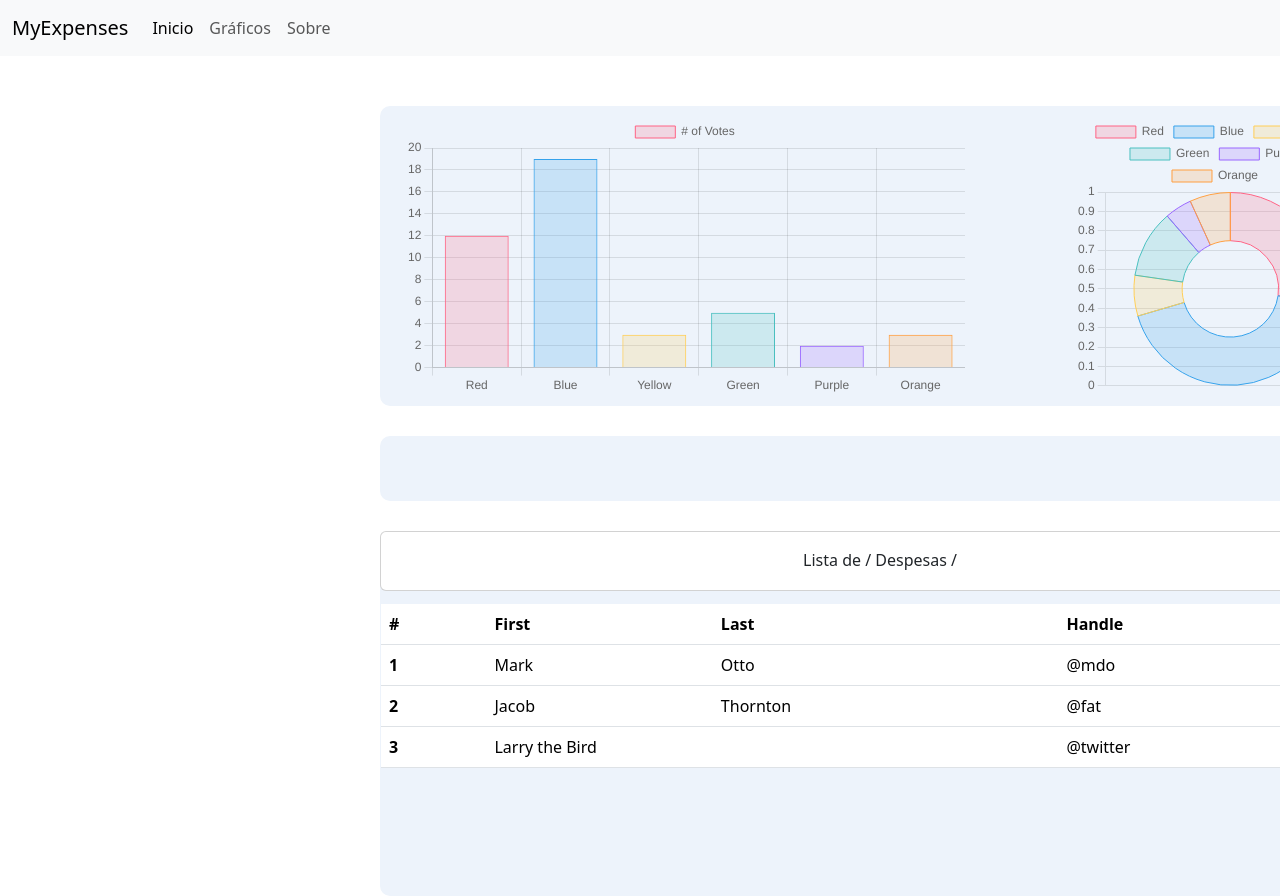
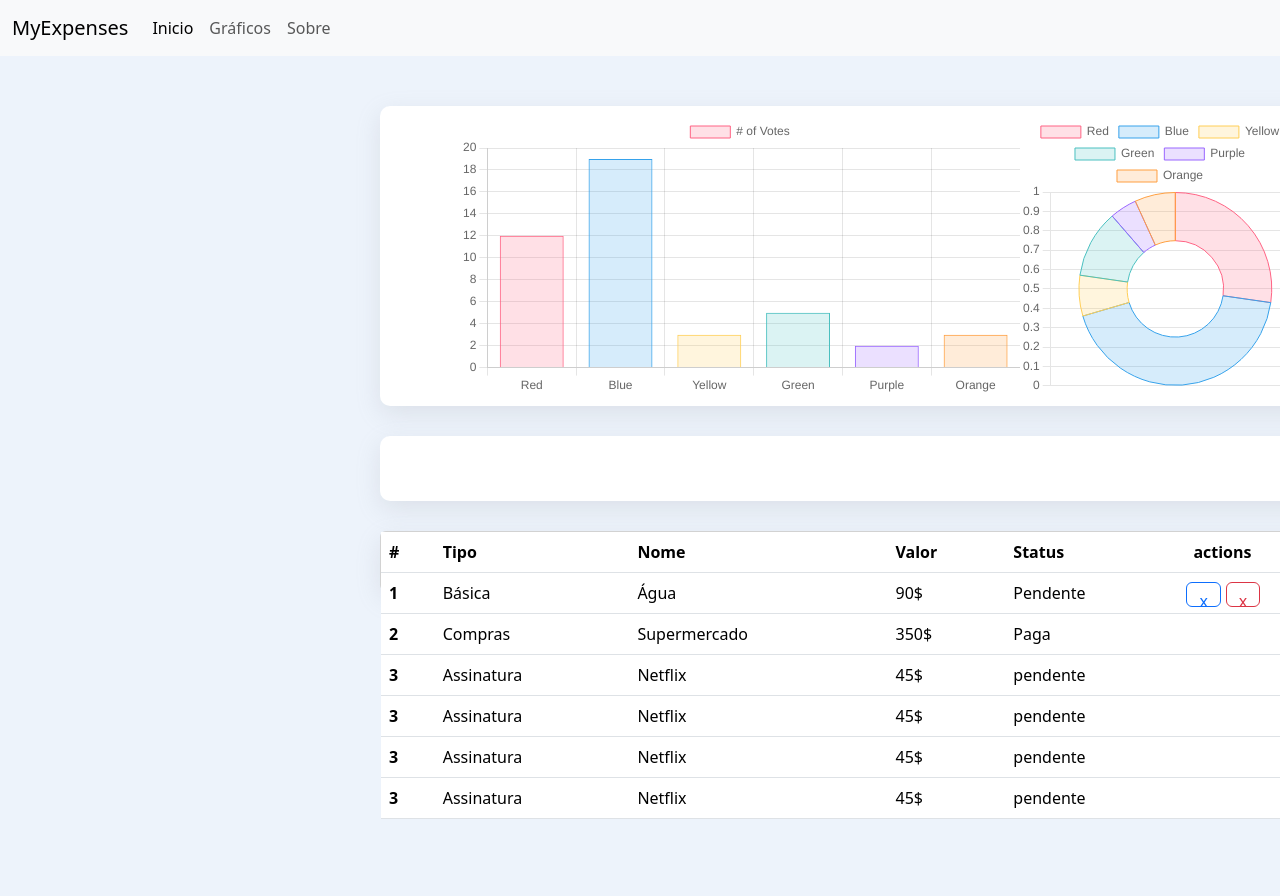
Before and after one commit to IsmaelGabri/MyExpenses-spa, an Angular app: page / in a window 1280 px wide. Shown: the top 896 px of the page. After the commit the page ends 819 px from the top, so only its background shows below. Built offline with nearby package versions, Linux system fonts and the light colour scheme.

Commit message:
Adicionado botoes de acao

```diff
--- a/src/app/filter/filter.component.css
+++ b/src/app/filter/filter.component.css
@@ -5,6 +5,7 @@
     left: 380px;
     max-width: 1000px;
     border-radius: 10px;
-    background-color: #EDF3FB;
+    background-color: #ffffff;
     min-height: 65px;
+    box-shadow: rgba(149, 157, 165, 0.2) 0px 8px 24px;
 }
--- a/src/app/graph/graph.component.css
+++ b/src/app/graph/graph.component.css
@@ -1,5 +1,5 @@
 .graph{
-    background-color: #EDF3FB;
+    background-color: #ffffff;
     display: flex;
     justify-content: center;
     max-height: 300px;
@@ -9,9 +9,5 @@
     top: 50px;
     border-radius: 10px;
     padding: 10px;
+    box-shadow: rgba(149, 157, 165, 0.2) 0px 8px 24px;
 }
-
-.bouble{
-    position: relative;
-    margin-left: 110px;
-}
--- a/src/app/user-data/user-data.component.css
+++ b/src/app/user-data/user-data.component.css
@@ -5,8 +5,7 @@
     left: 380px;
     max-width: 1000px;
     border-radius: 10px;
-    background-color: #EDF3FB;
-    min-height: 365px;
+    box-shadow: rgba(149, 157, 165, 0.2) 0px 8px 24px;
 }
 
 .header{
@@ -17,3 +16,14 @@
 .lista{
     text-align: center;
 }
+
+.botao-acao{
+    margin-right: 5px;
+    height: 25px;
+}
+
+.botoes{
+    position: relative;
+    right: 7px;
+    max-height: 10px;
+}
--- a/src/app/user-data/user-data.component.html
+++ b/src/app/user-data/user-data.component.html
@@ -1,39 +1,74 @@
 <div class="data-expenses">
-    <div class="card header">
-        <div class="card-body">
-          <p class="lista">Lista de / Despesas /</p>
-        </div>
+    <div class="card header card-data" >
 
-        <table class="table">
+        <table class="table data">
             <thead>
               <tr>
                 <th scope="col">#</th>
-                <th scope="col">First</th>
-                <th scope="col">Last</th>
-                <th scope="col">Handle</th>
+                <th scope="col">Tipo</th>
+                <th scope="col">Nome</th>
+                <th scope="col">Valor</th>
+                <th scope="col">Status</th>
+                <th scope="col">actions</th>
               </tr>
             </thead>
             <tbody>
               <tr>
                 <th scope="row">1</th>
-                <td>Mark</td>
-                <td>Otto</td>
-                <td>@mdo</td>
+                <td>Básica</td>
+                <td>Água</td>
+                <td>90$</td>
+                <td>Pendente</td>
+                <td class="action">
+
+                  <div class="botoes">
+                    <button type="button" class="btn btn-outline-primary botao-acao">x</button>
+                    <button type="button" class="btn btn-outline-danger botao-acao">x</button>
+                  </div>
+
+                </td>
               </tr>
               <tr>
                 <th scope="row">2</th>
-                <td>Jacob</td>
-                <td>Thornton</td>
-                <td>@fat</td>
+                <td>Compras</td>
+                <td>Supermercado</td>
+                <td>350$</td>
+                <td>Paga</td>
+                <td></td>
               </tr>
               <tr>
                 <th scope="row">3</th>
-                <td colspan="2">Larry the Bird</td>
-                <td>@twitter</td>
+                <td>Assinatura</td>
+                <td>Netflix</td>
+                <td>45$</td>
+                <td>pendente</td>
+                <td></td>
+              </tr>
+              <tr>
+                <th scope="row">3</th>
+                <td>Assinatura</td>
+                <td>Netflix</td>
+                <td>45$</td>
+                <td>pendente</td>
+                <td></td>
+              </tr>
+              <tr>
+                <th scope="row">3</th>
+                <td>Assinatura</td>
+                <td>Netflix</td>
+                <td>45$</td>
+                <td>pendente</td>
+                <td></td>
+              </tr>
+              <tr>
+                <th scope="row">3</th>
+                <td>Assinatura</td>
+                <td>Netflix</td>
+                <td>45$</td>
+                <td>pendente</td>
+                <td></td>
               </tr>
             </tbody>
           </table>
-
-
       </div>
 </div>
--- a/src/index.html
+++ b/src/index.html
@@ -8,6 +8,8 @@
   <link rel="icon" type="image/x-icon" href="favicon.ico">
 </head>
 <body>
-  <app-root></app-root>
+  <div class="background">
+    <app-root></app-root>
+  </div>
 </body>
 </html>
--- a/src/styles.css
+++ b/src/styles.css
@@ -1,3 +1,7 @@
-body{
+html, body{
     background-color: #EDF3FB;
 }
+
+.background{
+    background-color: #EDF3FB;
+}
```
